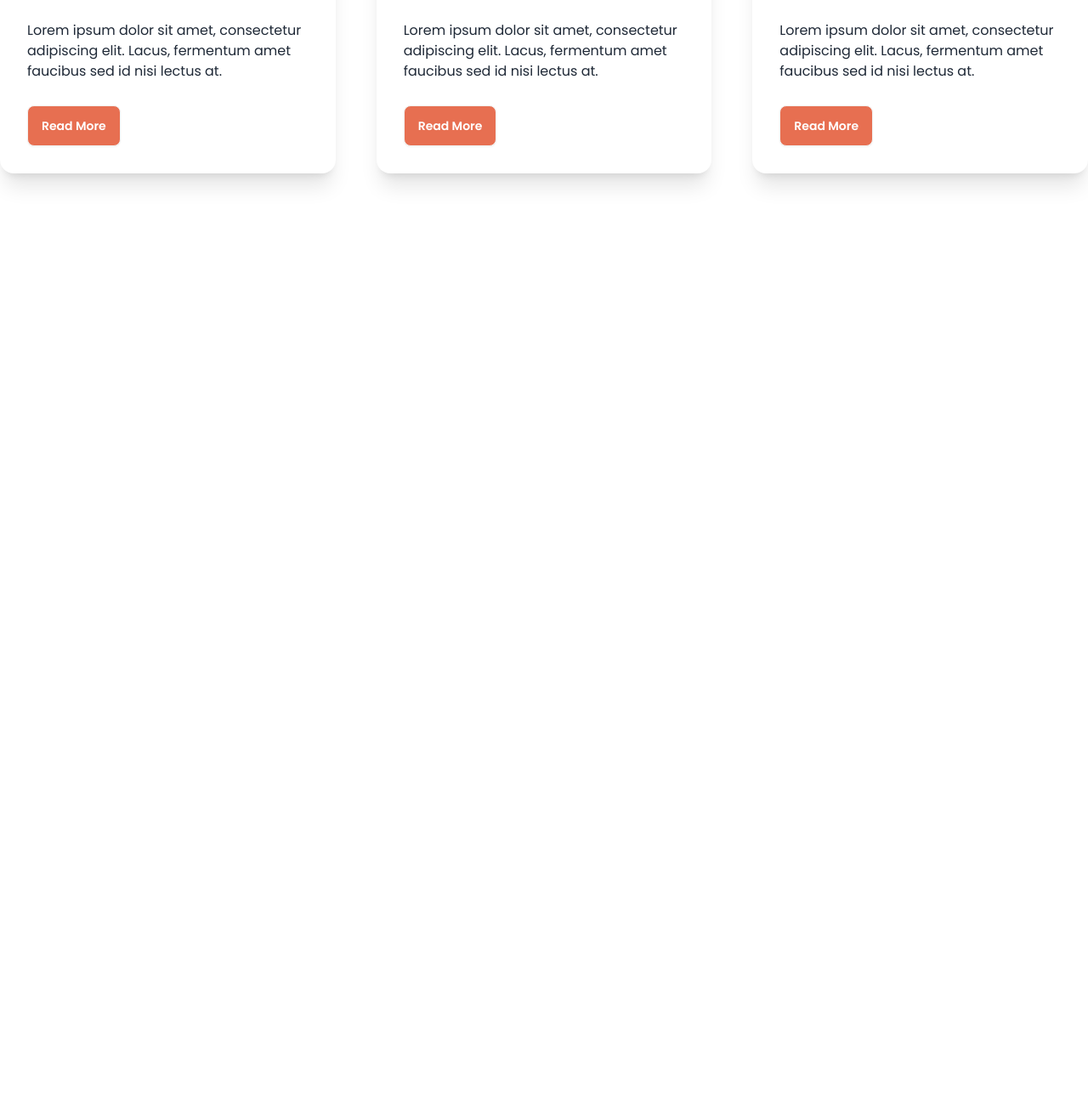
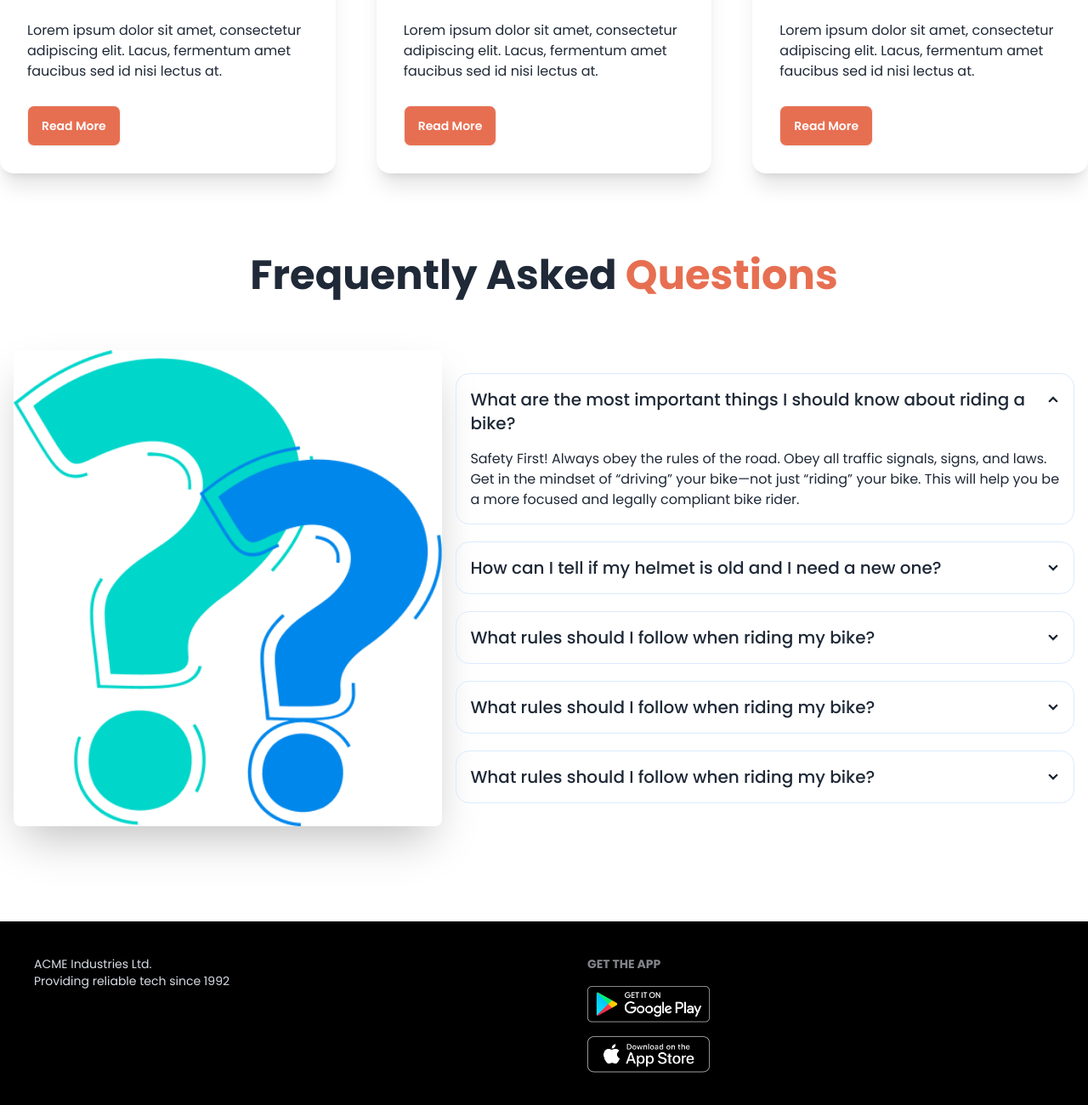
Before and after one commit to humairakbar/biker-zone-with-daisyUI, a plain HTML site: page index.html in a window 1280 px wide. Shown: the part 1130-2430 px from the top of the page at 85% size. Before the commit the page ends 1430 px from the top, so only its background shows below. Drawn offline with nearby package versions, Linux system fonts and the light colour scheme.

Commit message:
added frequently asked question and footer

```diff
--- a/index.html
+++ b/index.html
@@ -215,11 +215,103 @@
                 </div>
             </div>
         </section>
+        <!--Happy Client Section-->
+        <section></section>
+        <!--FAQ Section-->
+        <section class="my-24">
+            <h3 class="text-5xl font-bold text-center mb-12">Frequently Asked <span
+                    class="text-bike-primary">Questions</span></h3>
+            <div class="hero">
+                <div class="hero-content flex-col lg:flex-row">
+                    <img src="./images/others/faq.png" class="w-full rounded-lg shadow-2xl" />
+                    <div class="space-y-5">
+                        <div class="collapse collapse-arrow border border-blue-100">
+                            <input type="radio" name="my-accordion-2" checked="checked" />
+                            <div class="collapse-title text-xl font-medium">What are the most important things I should
+                                know about riding a bike?
+                            </div>
+                            <div class="collapse-content">
+                                <p>Safety First! Always obey the rules of the road. Obey all traffic signals, signs, and
+                                    laws. Get in the mindset of “driving” your bike—not just “riding” your bike. This
+                                    will help you be a more focused and legally compliant bike rider. </p>
+                            </div>
+                        </div>
+                        <div class="collapse collapse-arrow border border-blue-100">
+                            <input type="radio" name="my-accordion-2" />
+                            <div class="collapse-title text-xl font-medium">How can I tell if my helmet is old and I
+                                need a
+                                new one?
+                            </div>
+                            <div class="collapse-content">
+                                <p>Safety First! Always obey the rules of the road. Obey all traffic signals, signs, and
+                                    laws. Get in the mindset of “driving” your bike—not just “riding” your bike. This
+                                    will help you be a more focused and legally compliant bike rider. </p>
+                            </div>
+                        </div>
+                        <div class="collapse collapse-arrow border border-blue-100">
+                            <input type="radio" name="my-accordion-2" />
+                            <div class="collapse-title text-xl font-medium">What rules should I follow when riding my
+                                bike?
+                            </div>
+                            <div class="collapse-content">
+                                <p>Safety First! Always obey the rules of the road. Obey all traffic signals, signs, and
+                                    laws. Get in the mindset of “driving” your bike—not just “riding” your bike. This
+                                    will help you be a more focused and legally compliant bike rider. </p>
+                            </div>
+                        </div>
+                        <div class="collapse collapse-arrow border border-blue-100">
+                            <input type="radio" name="my-accordion-2" />
+                            <div class="collapse-title text-xl font-medium">What rules should I follow when riding my
+                                bike?
+                            </div>
+                            <div class="collapse-content">
+                                <p>Safety First! Always obey the rules of the road. Obey all traffic signals, signs, and
+                                    laws. Get in the mindset of “driving” your bike—not just “riding” your bike. This
+                                    will help you be a more focused and legally compliant bike rider. </p>
+                            </div>
+                        </div>
+                        <div class="collapse collapse-arrow border border-blue-100">
+                            <input type="radio" name="my-accordion-2" />
+                            <div class="collapse-title text-xl font-medium">What rules should I follow when riding my
+                                bike?
+                            </div>
+                            <div class="collapse-content">
+                                <p>Safety First! Always obey the rules of the road. Obey all traffic signals, signs, and
+                                    laws. Get in the mindset of “driving” your bike—not just “riding” your bike. This
+                                    will help you be a more focused and legally compliant bike rider. </p>
+                            </div>
+                        </div>
+                    </div>
+                </div>
+            </div>
+
+        </section>
 
     </main>
 
     <!--Footer Section-->
-    <footer></footer>
+    <footer class="footer bg-black text-neutral-content p-10">
+        <aside>
+
+            <p>
+                ACME Industries Ltd.
+                <br />
+                Providing reliable tech since 1992
+            </p>
+        </aside>
+        <nav>
+            <h6 class="footer-title">Get The App</h6>
+            <div class="grid grid-cols-1 gap-4">
+                <a>
+                    <img class="w-36" src="./images/others/android.png" alt="">
+                </a>
+                <a>
+                    <img class="w-36" src="./images/others/ios.png" alt="">
+                </a>
+
+            </div>
+        </nav>
+    </footer>
 </body>
 
 </html>
```
